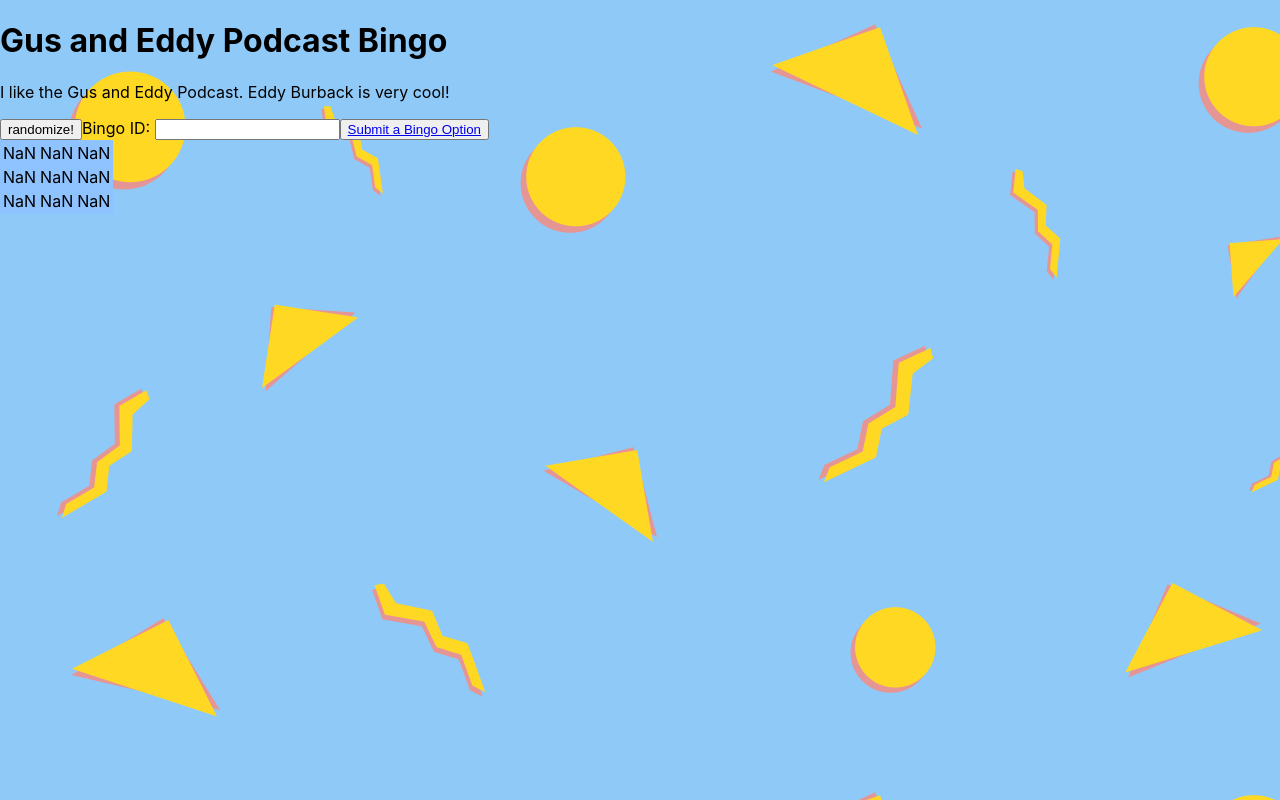
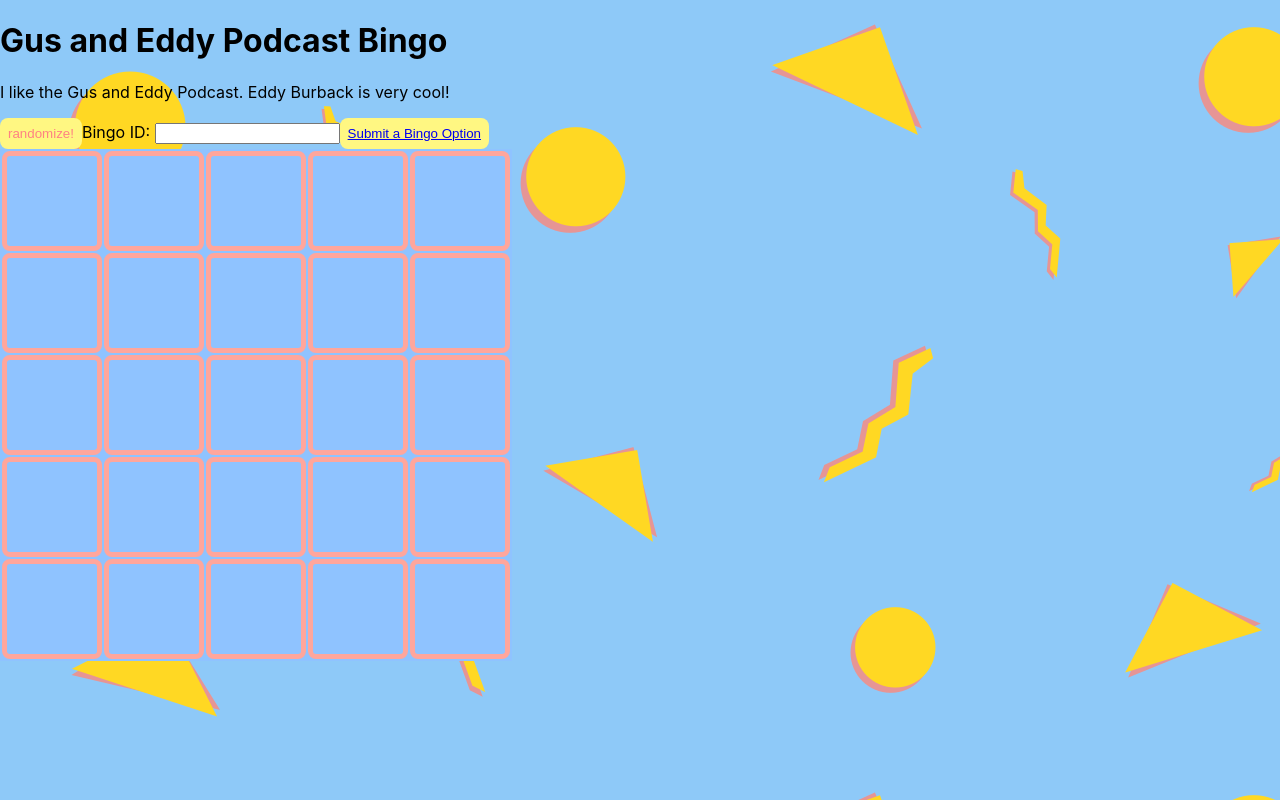
Before and after one commit to norogoth/norogoth.github.io, a React (Create React App) app in the folder bingo/: page / in a window 1280 px wide. Built offline with nearby package versions, Linux system fonts and the light colour scheme; no server answers.

Commit message:
commiting refactored values ds

```diff
--- a/bingo/src/App.css
+++ b/bingo/src/App.css
@@ -0,0 +1,32 @@
+button {
+    background-color: rgb(255, 247, 130);
+    border: none;
+    border-radius: .5rem;
+    padding: .5rem;
+    color:rgb(255, 130, 130)
+}
+
+table {
+  width: 40%;
+  /* border: 5px solid salmon;
+  border-radius: .5rem; */
+}
+td {
+  border: 5px solid rgb(255, 166, 156);
+  border-radius: .5rem;
+  width: 10%;
+  position: relative;
+}
+td:after {
+  content: '';
+  display: block;
+  margin-top: 100%;
+}
+td .content {
+  position: absolute;
+  top: 0;
+  bottom: 0;
+  left: 0;
+  right: 0;
+  background: gold;
+}
--- a/bingo/src/App.js
+++ b/bingo/src/App.js
@@ -18,47 +18,88 @@
     <table id="bingoGrid">
       <tbody>
         <tr>
-          <td id="0">{props.values["0"]}</td>
-          <td id="1">{props.values["1"]}</td>
-          <td id="2">{props.values["2"]}</td>
+          <td id="0">{props.values[0].value}</td>
+          <td id="1">{props.values["1"].value}</td>
+          <td id="2">{props.values["2"].value}</td>
+          <td id="3">{props.values["3"].value}</td>
+          <td id="4">{props.values["4"].value}</td>
         </tr>
         <tr>
-          <td id="3">{props.values["3"]}</td>
-          <td id="4">{props.values["4"]}</td>
-          <td id="5">{props.values["5"]}</td>
+          <td id="5">{props.values["5"].value}</td>
+          <td id="6">{props.values["6"].value}</td>
+          <td id="7">{props.values["7"].value}</td>
+          <td id="8">{props.values["8"].value}</td>
+          <td id="9">{props.values["9"].value}</td>
         </tr>
         <tr>
-          <td id="6">{props.values["6"]}</td>
-          <td id="7">{props.values["7"]}</td>
-          <td id="8">{props.values["8"]}</td>
+          <td id="10">{props.values["10"].value}</td>
+          <td id="11">{props.values["11"].value}</td>
+          <td id="12">{props.values["12"].value}</td>
+          <td id="13">{props.values["13"].value}</td>
+          <td id="14">{props.values["14"].value}</td>
+        </tr>
+        <tr>
+          <td id="15">{props.values["15"].value}</td>
+          <td id="16">{props.values["16"].value}</td>
+          <td id="17">{props.values["17"].value}</td>
+          <td id="18">{props.values["18"].value}</td>
+          <td id="19">{props.values["19"].value}</td>
+        </tr>
+        <tr>
+          <td id="20">{props.values["20"].value}</td>
+          <td id="21">{props.values["21"].value}</td>
+          <td id="22">{props.values["22"].value}</td>
+          <td id="23">{props.values["23"].value}</td>
+          <td id="24">{props.values["24"].value}</td>
         </tr>
       </tbody>
     </table>
   )
 }
 
+
 function BingoPage(props) {
-  const [bingoData, setBingoData] = useState({
-  });
+  const [bingoData, setBingoData] = useState({});
 
-  const [values, setValues] = useState({
-    0: "error",
-    1: "error",
-    2: "error",
-    3: "error",
-    4: "error",
-    5: "error",
-    6: "error",
-    7: "error",
-    8: "error",
-  })
+  const [displayedBD, setDisplayedBD] = useState({})
+
+  const [values, setValues] = useState([
+    {"value":"error","isChecked":false},
+    {"value":"error","isChecked":false},
+    {"value":"error","isChecked":false},
+    {"value":"error","isChecked":false},
+    {"value":"error","isChecked":false},
+    {"value":"error","isChecked":false},
+    {"value":"error","isChecked":false},
+    {"value":"error","isChecked":false},
+    {"value":"error","isChecked":false},
+    {"value":"error","isChecked":false},
+    {"value":"error","isChecked":false},
+    {"value":"error","isChecked":false},
+    {"value":"error","isChecked":false},
+    {"value":"error","isChecked":false},
+    {"value":"error","isChecked":false},
+    {"value":"error","isChecked":false},
+    {"value":"error","isChecked":false},
+    {"value":"error","isChecked":false},
+    {"value":"error","isChecked":false},
+    {"value":"error","isChecked":false},
+    {"value":"error","isChecked":false},
+    {"value":"error","isChecked":false},
+    {"value":"error","isChecked":false},
+    {"value":"error","isChecked":false},
+    {"value":"error","isChecked":false},
+  ])
+
+console.log("value of zero: ", values["0"].value);
 
   function setRandomValues() {
     console.log('bingodata after srv call: ',bingoData);
     let newValues = values;
     let i;
     let numbersUsed = [];
-    for (i=0; i < 9; i++){
+    console.log("values.length", values.length);
+    for (i=0; i < 25; i++){
       let isRepeat = true;
       while (isRepeat){
         const nextValue = Math.floor(Math.random() * bingoData.length);
@@ -82,7 +123,9 @@
   console.log('bingoData before component return',bingoData);
   console.log('bingoValues before component return',values);
 
-  setRandomValues();return (
+  setRandomValues();
+
+  return (
         <div className="App">
           <h1>Gus and Eddy Podcast Bingo</h1>
           <p>I like the Gus and Eddy Podcast. Eddy Burback is very cool!</p>
@@ -115,15 +158,15 @@
 
 
   return (
-    <Router>
+    <Router id="router">
       <div>
         <Switch>
-          <route path="/UserSubmissions">
+          <Route path="/UserSubmissions">
             <UserSubmissions/>
-          </route>
-          <route path="/">
+          </Route>
+          <Route path="/">
             <BingoPage/>
-          </route>
+          </Route>
         </Switch>
       </div>
     </Router>
```
